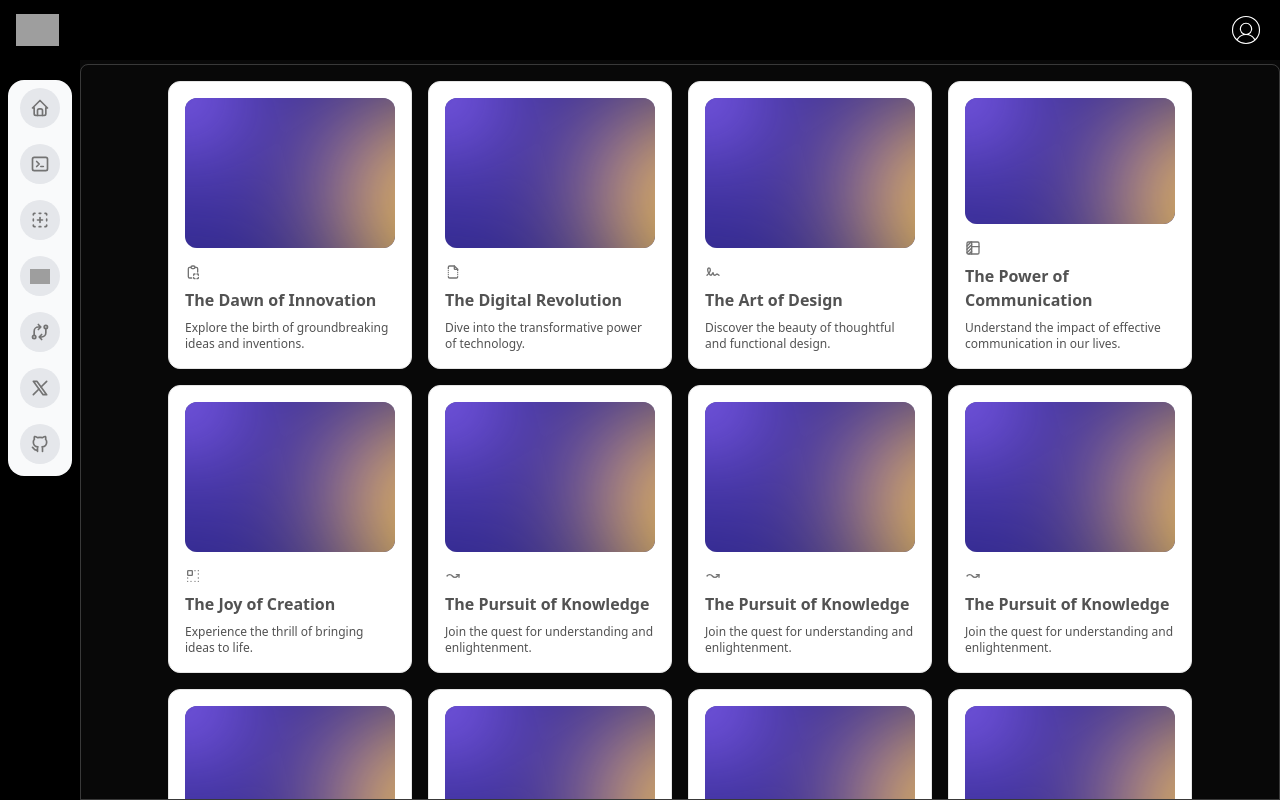
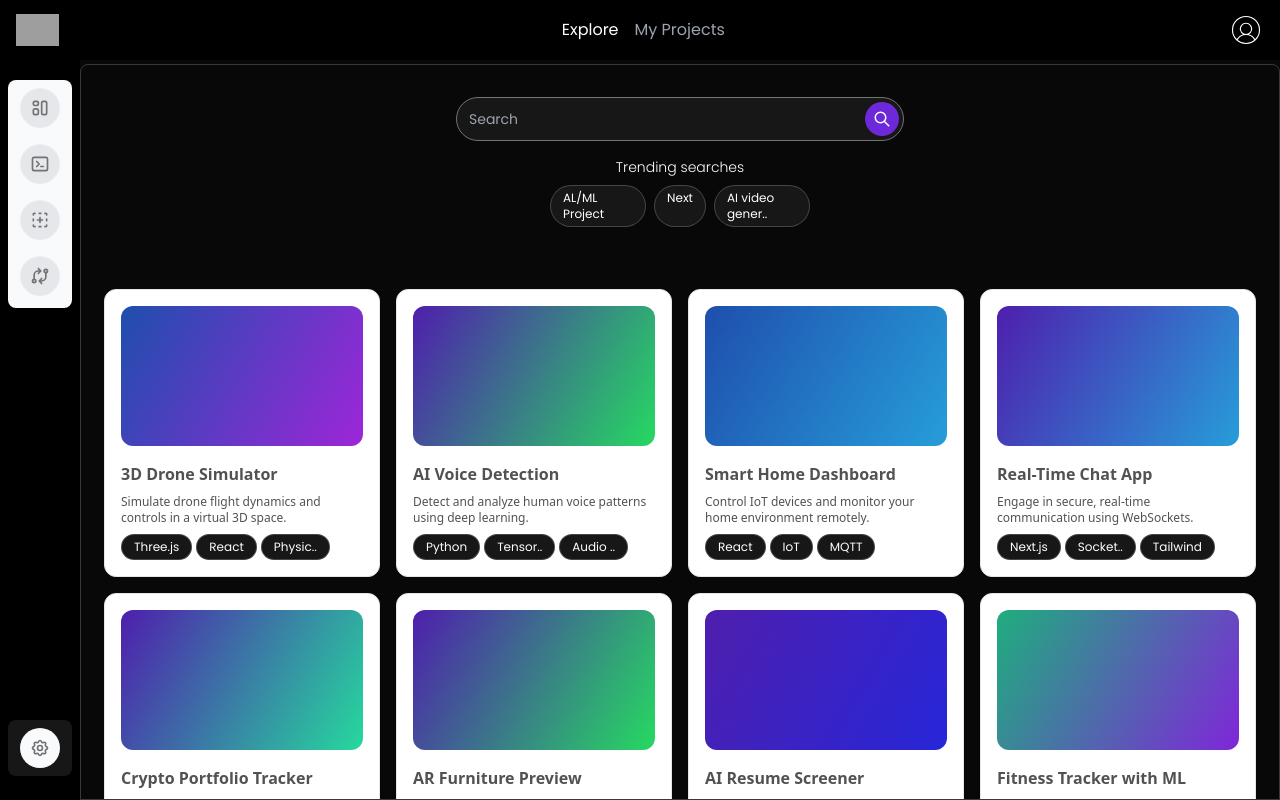
Before and after one commit to FSBM/zen-web, a React (Vite) app: page /Dashboard in a window 1280 px wide. Built offline with nearby package versions, Linux system fonts and the light colour scheme; grey boxes are pictures that could not be loaded.

Commit message:
feat: Enhance Dashboard with SearchInput and dynamic BentoGrid items; add animations and styling improvements

```diff
--- a/src/App.css
+++ b/src/App.css
@@ -29,3 +29,19 @@ button{
 .mainLayout{
   overflow: hidden !important;
 }
+
+.card-bg-animate {
+  animation: bgAnimate 1s ease infinite;
+}
+
+@keyframes bgAnimate {
+  0% {
+    background-position: 0% 50%;
+  }
+  50% {
+    background-position: 100% 50%;
+  }
+  100% {
+    background-position: 0% 50%;
+  }
+}
--- a/src/components/MainLayout/MainLayout.tsx
+++ b/src/components/MainLayout/MainLayout.tsx
@@ -2,18 +2,18 @@ import crewo_icon from "../../assets/crewo_icon.svg";
 import UserDropdown from "../UserDropdown";
 import { FloatingDock } from "../ui/floatingDock";
 import {
-  IconBrandGithub,
-  IconBrandX,
   IconExchange,
-  IconHome,
   IconNewSection,
   IconTerminal2,
+  IconLayout,
+  IconSettings
 } from "@tabler/icons-react";
+import TopOptions from "../ui/TopOptions";
 
 const links = [
   {
     title: "Home",
-    icon: <IconHome className="h-full w-full text-neutral-500 dark:text-neutral-300" />,
+    icon: <IconLayout className="h-full w-full text-neutral-500 dark:text-neutral-300" />,
     href: "#",
   },
   {
@@ -27,29 +27,8 @@ const links = [
     href: "#",
   },
   {
-    title: "Aceternity UI",
-    icon: (
-      <img
-        src="https://assets.aceternity.com/logo-dark.png"
-        className="w-5 h-5 object-contain"
-        alt="Aceternity Logo"
-      />
-    ),
-    href: "#",
-  },
-  {
     title: "Changelog",
     icon: <IconExchange className="h-full w-full text-neutral-500 dark:text-neutral-300" />,
-    href: "#",
-  },
-  {
-    title: "Twitter",
-    icon: <IconBrandX className="h-full w-full text-neutral-500 dark:text-neutral-300" />,
-    href: "#",
-  },
-  {
-    title: "GitHub",
-    icon: <IconBrandGithub className="h-full w-full text-neutral-500 dark:text-neutral-300" />,
     href: "#",
   },
 ];
@@ -59,11 +38,27 @@ export default function MainLayout({ children }: { children: React.ReactNode })
     <div className="flex h-screen w-screen overflow-hidden bg-[#080808] text-white relative">
       <header className="fixed top-0 left-0 right-0 z-50 bg-black px-4 py-3 flex justify-between items-center">
         <img src={crewo_icon} alt="Crewo Logo" className="h-8 w-auto" />
+        <TopOptions
+          OptionList={[
+            { title: "Explore", href: "/Explore" },
+            { title: "My Projects", href: "/MyProjects" },
+          ]}
+        />
         <UserDropdown Items={[{ DropDownItems: "Profile", toPage: "./Page" }]} />
       </header>
 
-      <aside className="fixed top-0 left-0 z-40 w-20 h-full pt-20 bg-black ">
+      <aside className="fixed top-0 left-0 z-40 w-20 h-full pt-20 bg-black">
         <FloatingDock items={links} />
+        <div className="bottom-6 absolute w-full flex flex-col items-center justify-center gap-4">
+          <div className="flex flex-col items-center justify-center  bg-neutral-900 px-2 py-2 w-16 rounded-lg">
+            <a
+              href="#"
+              className="flex h-10 w-10 items-center justify-center rounded-full border border-white/20 bg-gray-50 dark:bg-neutral-800 hover:scale-105 transition duration-200 ease-in-out"
+            >
+              <IconSettings className="h-5 w-5 text-neutral-500 dark:text-neutral-400" />
+            </a>
+          </div>
+        </div>
       </aside>
 
       <main className="flex-1 ml-20 mt-16 overflow-hidden ">
--- a/src/components/UserDropdown.tsx
+++ b/src/components/UserDropdown.tsx
@@ -38,10 +38,10 @@ function UserDropdown({Items} : {Items:UserDropdownProps[]} ): JSX.Element {
             <motion.div
             initial={{ opacity: 0, x: 100 }}
             animate={{ opacity: isOpen ? 1 : 0, x: isOpen ? 0 : 100 }}
-            transition={{ duration: 0.5, ease: "easeInOut" }}
+            transition={{ duration: 0.3, ease: "easeInOut" }}
                 className={`absolute right-1 top-[50px] z-10 border-[1px]
                     border-[#7B7575] backdrop-blur-sm divide-y
-                    divide-[#7B7575] rounded-lg shadow-sm w-44 transition-all ease-in-out duration-300 `}
+                    divide-[#7B7575] rounded-lg shadow-sm w-44 `}
             >
                     {DropItems.length>0 && DropItems.map((item, index) => (
                         <button className='text-white p-2 text-sm' key={index} onClick={()=>handleDropClick(item.toPage)}>{item.DropDownItems}</button>
--- /dev/null
+++ b/src/components/ui/TopOptions.tsx
@@ -0,0 +1,28 @@
+
+interface OptionListItem {
+    title: string;
+    href: string;
+}
+
+
+export default function TopOptions({OptionList}:{OptionList:OptionListItem[]})
+{
+
+    return(
+        <div className="flex flex-col gap-4">
+            <div className="flex flex-row gap-4">
+                {OptionList.map((item, index) => (
+                    <a
+                        key={index}
+                        href={item.href}
+                        className="flex items-center justify-center text-md text-gray-400 hover:text-violet-400 transition duration-200 ease-in-out"
+                        style={item.href === '/Explore'  ? { color: 'white' } : {}}
+
+                    >
+                        {item.title}
+                    </a>
+                ))}
+            </div>
+        </div>
+    )
+}
--- a/src/components/ui/bentoGrids.tsx
+++ b/src/components/ui/bentoGrids.tsx
@@ -10,7 +10,7 @@ export const BentoGrid = ({
   return (
     <div
       className={cn(
-        "mx-auto grid max-w-[95%] grid-cols-1  gap-4 md:auto-rows-[18rem] md:grid-cols-4",
+        "mx-auto grid cursor-pointer max-w-[100%] grid-cols-1  gap-4 md:auto-rows-[18rem] md:grid-cols-2 lg:grid-cols-4",
         className,
       )}
     >
@@ -24,30 +24,38 @@ export const BentoGridItem = ({
   title,
   description,
   header,
-  icon,
+  openRoles,
 }: {
   className?: string;
   title?: string | React.ReactNode;
   description?: string | React.ReactNode;
   header?: React.ReactNode;
-  icon?: React.ReactNode;
+  openRoles?:string[];
 }) => {
   return (
     <div
       className={cn(
-        "group/bento shadow-input row-span-1 flex flex-col justify-between space-y-4 rounded-xl border border-neutral-200 bg-white p-4 transition duration-200 hover:shadow-xl dark:border-white/[0.2] dark:bg-black dark:shadow-none",
+        "group/bento shadow-input row-span-1 flex flex-col justify-between space-y-4 rounded-xl border border-neutral-200 bg-white p-4 transition-all duration-200 ease-in hover:border-violet-400 hover:shadow-violet-400 dark:border-white/[0.2] dark:bg-black dark:shadow-none hover:scale-[101%]",
         className,
       )}
     >
 
       {header}
-      <div className="transition duration-200 group-hover/bento:translate-x-2">
-        {icon}
-        <div className="mt-2 mb-2 font-sans font-bold text-neutral-600 dark:text-neutral-200">
+      <div className="transition duration-200">
+        {/* {icon} */}
+        <div className="mt-0 mb-2 font-sans font-bold text-neutral-600 dark:text-neutral-200">
           {title}
         </div>
-        <div className="font-sans text-xs font-normal text-neutral-600 dark:text-neutral-300">
+        <div className="font-sans mb-2 text-xs font-normal text-neutral-600 dark:text-neutral-300">
           {description}
+        </div>
+        <div className="flex gap-1">
+         {openRoles && openRoles.slice(0, 3).map((item: string, idx: number) => (
+        <div className="rounded-full border border-white/20 bg-neutral-900 p-1 text-xs px-3 max-w-24" key={idx}>
+          {item.length > 8 ? item.slice(0,6) + ".." : item.slice(0, 8)}
+        </div>
+         ))}
+
         </div>
       </div>
     </div>
--- a/src/components/ui/floatingDock.tsx
+++ b/src/components/ui/floatingDock.tsx
@@ -17,6 +17,7 @@ export const FloatingDock = ({
   items,
   desktopClassName,
   mobileClassName,
+
 }: {
   items: { title: string; icon: React.ReactNode; href: string }[];
   desktopClassName?: string;
@@ -95,7 +96,7 @@ const FloatingDockDesktop = ({
   return (
     <motion.div
       className={cn(
-        "mx-auto w-16 flex flex-col pt-2 items-center justify-center gap-4 rounded-2xl bg-gray-50 px-4 pb-3 md:flex dark:bg-neutral-900",
+        "mx-auto w-16  flex flex-col pt-2 items-center justify-center gap-4 rounded-lg bg-gray-50 px-4 pb-3 md:flex dark:bg-neutral-900",
         className,
       )}
     >
@@ -110,6 +111,7 @@ function IconContainer({
   title,
   icon,
   href,
+
 }: {
   title: string;
   icon: React.ReactNode;
@@ -122,10 +124,10 @@ function IconContainer({
       <motion.div
         onMouseEnter={() => setHovered(true)}
         onMouseLeave={() => setHovered(false)}
-        className="relative flex aspect-square items-center justify-center rounded-full bg-gray-200 dark:bg-neutral-800"
+        className="relative flex aspect-square items-center justify-center rounded-full bg-gray-200 dark:bg-neutral-800 border border-white/20"
         animate={{
-          width: hovered ? 80 : 40,
-          height: hovered ? 80 : 40,
+          width: hovered ? 60 : 40,
+          height: hovered ? 60 : 40,
         }}
         transition={{ type: "spring", stiffness: 150, damping: 12 }}
       >
@@ -135,7 +137,7 @@ function IconContainer({
               initial={{ opacity: 0, y: 10 }}
               animate={{ opacity: 1, y: 0 }}
               exit={{ opacity: 0, y: 10 }}
-              className="absolute left-1/2 bottom-full mb-2 -translate-x-1/2 w-fit rounded-md border border-gray-200 bg-gray-100 px-2 py-1 text-xs whitespace-pre text-neutral-700 dark:border-neutral-900 dark:bg-neutral-800 dark:text-white z-10"
+              className="absolute  left-1/2 bottom-full  -translate-x-1/2 w-fit rounded-md border border-gray-200 bg-gray-100 px-2 py-1 text-xs whitespace-pre text-neutral-700 dark:border-neutral-900 dark:bg-neutral-800 dark:text-white z-10"
             >
               {title}
             </motion.div>
--- /dev/null
+++ b/src/components/ui/searchComponent.tsx
@@ -0,0 +1,45 @@
+'use client';
+
+import { useState } from 'react';
+import { IconSearch } from '@tabler/icons-react';
+
+export default function SearchInput({ placeholder, trendingSearches }: { placeholder: string, trendingSearches:string[] }) {
+//   const router = useRouter();
+  const [query, setQuery] = useState('');
+
+  const handleSearch = (e: React.FormEvent) => {
+    e.preventDefault();
+    if (query.trim()) {
+    //   router.push(`/search?q=${encodeURIComponent(query)}`);
+    }
+  };
+
+  return (
+    <form onSubmit={handleSearch} className="w-full max-w-md">
+        <div
+        className="w-full flex px-1 py-1 rounded-full focus:outline-none border-[1px] border-neutral-500 bg-neutral-900
+        hover:border-violet-400 hover:bg-black transition-all duration-200 ease-in-out">
+      <input
+        type="text"
+        placeholder={placeholder}
+        value={query}
+        onChange={(e) => setQuery(e.target.value)}
+        className='border-none w-full ml-2 text-sm  font-normal'
+      />
+      <button className=' rounded-full bg-violet-700 p-2'>
+        <IconSearch size={18} />
+      </button>
+      </div>
+      <div className='mt-4'>
+        <h2 className='text-center font-light text-sm'>Trending searches</h2>
+        <div className='flex gap-2 justify-center mt-2'>
+        {trendingSearches && trendingSearches.slice(0, 3).map((item: string, idx: number) => (
+        <div className="rounded-full border border-white/20 bg-neutral-900 p-1 text-xs px-3 max-w-24" key={idx}>
+          {item.length > 15 ? item.slice(0,14) + ".." : item.slice(0, 15)}
+        </div>
+         ))}
+         </div>
+      </div>
+    </form>
+  );
+}
--- a/src/pages/Dashboard.tsx
+++ b/src/pages/Dashboard.tsx
@@ -1,143 +1,187 @@
-import React, { useEffect } from "react";
 import { BentoGrid, BentoGridItem } from "../components/ui/bentoGrids";
-import {
-  IconArrowWaveRightUp,
-  IconBoxAlignTopLeft,
-  IconClipboardCopy,
-  IconFileBroken,
-  IconSignature,
-  IconTableColumn,
-} from "@tabler/icons-react";
 import MainLayout from "../components/MainLayout/MainLayout";
-import {
-  BackgroundGradientAnimation,
-  BackgroundGradients,
-  secondaryColors,
-  teritiaryColors,
-  fifthColors,
-  fourthColors,
-  firstColors,
-} from "../components/ui/background-gradient-animation";
+import { useRef, useEffect } from "react";
+import SearchInput from "../components/ui/searchComponent";
 
-type SkeletonProps = {
-  BackgroundGradientsStart: string;
-  firstColor: string;
-  secondColor: string;
-  thirdColor: string;
-  fourthColor: string;
-  fifthColor: string;
-};
 
-const Skeleton: React.FC<SkeletonProps> = ({
-  BackgroundGradientsStart,
-  fifthColor,
-  firstColor,
-  secondColor,
-  thirdColor,
-  fourthColor,
-}) => (
-  <div className="flex flex-1 w-full h-full min-h-[6rem] max-h-[100px] md:max-h-[200px] rounded-xl bg-gradient-to-br from-neutral-200 dark:from-neutral-900 dark:to-neutral-800 to-neutral-100 overflow-hidden">
-    <BackgroundGradientAnimation
-      gradientBackgroundStart={BackgroundGradientsStart}
-      gradientBackgroundEnd={BackgroundGradientsStart}
-      fifthColor={fifthColor}
-      firstColor={firstColor}
-      secondColor={secondColor}
-      thirdColor={thirdColor}
-      fourthColor={fourthColor}
-    />
-  </div>
-);
-
-function getRandomGradientProps() {
-  return {
-    BackgroundGradientsStart:BackgroundGradients[Math.floor(Math.random() * BackgroundGradients.length)],
-    BackgroundGradients: BackgroundGradients[Math.floor(Math.random() * BackgroundGradients.length)],
-    firstColor: firstColors[Math.floor(Math.random() * firstColors.length)],
-    secondColor: secondaryColors[Math.floor(Math.random() * secondaryColors.length)],
-    thirdColor: teritiaryColors[Math.floor(Math.random() * teritiaryColors.length)],
-    fourthColor: fourthColors[Math.floor(Math.random() * fourthColors.length)],
-    fifthColor: fifthColors[Math.floor(Math.random() * fifthColors.length)],
-  };
-}
-
-function createItem(
-  title: string,
-  description: string,
-  icon: JSX.Element,
-) {
-  const gradientProps =  getRandomGradientProps() ;
-  return {
-    title,
-    description,
-    icon,
-    header: <Skeleton
-      BackgroundGradientsStart={gradientProps.BackgroundGradientsStart}
-      firstColor={gradientProps.firstColor}
-      secondColor={gradientProps.secondColor}
-      thirdColor={gradientProps.thirdColor}
-      fourthColor={gradientProps.fourthColor}
-      fifthColor={gradientProps.fifthColor}
-    />,
-  };
-}
-
-const items = [
-  createItem(
-    "The Dawn of Innovation",
-    "Explore the birth of groundbreaking ideas and inventions.",
-    <IconClipboardCopy className="h-4 w-4 text-neutral-500" />
-  ),
-  createItem(
-    "The Digital Revolution",
-    "Dive into the transformative power of technology.",
-    <IconFileBroken className="h-4 w-4 text-neutral-500" />
-  ),
-  createItem(
-    "The Art of Design",
-    "Discover the beauty of thoughtful and functional design.",
-    <IconSignature className="h-4 w-4 text-neutral-500" />
-  ),
-  createItem(
-    "The Power of Communication",
-    "Understand the impact of effective communication in our lives.",
-    <IconTableColumn className="h-4 w-4 text-neutral-500" />
-  ),
-  createItem(
-    "The Joy of Creation",
-    "Experience the thrill of bringing ideas to life.",
-    <IconBoxAlignTopLeft className="h-4 w-4 text-neutral-500" />
-  ),
-];
-
-for (let i = 0; i < 10; i++) {
-  items.push(
-    createItem(
-      "The Pursuit of Knowledge",
-      "Join the quest for understanding and enlightenment.",
-      <IconArrowWaveRightUp className="h-4 w-4 text-neutral-500" />,
-    )
-  );
-}
 
   export function Dashboard() {
     return (
+      <>
         <div className="w-full h-full overflow-hidden">
-      <MainLayout>
+          <MainLayout >
             <div>
-          <BentoGrid className="mx-auto max-w-[80vw]">
+              <div className="flex flex-col justify-start mt-4 items-center h-48">
+                <SearchInput
+                  placeholder="Search"
+                  trendingSearches={["AL/ML Project","Next","AI video generation","ML Projects"]}
+                />
+
+              </div>
+              <BentoGrid className="mx-auto max-w-[90vw]">
                 {items.map((item, i) => (
                   <BentoGridItem
                     key={i}
                     title={item.title}
                     description={item.description}
                     header={item.header}
-                icon={item.icon}
+                    openRoles={item.openRoles}
                   />
                 ))}
               </BentoGrid>
             </div>
           </MainLayout>
         </div>
+      </>
     );
   }
+  const getRandomGradient = () => {
+    const blueVioletHues = [220, 240, 260, 270, 280, 190, 200, 140, 160];
+    const color1 = `hsl(${blueVioletHues[Math.floor(Math.random() * blueVioletHues.length)]}, 70%, 40%)`;
+    const color2 = `hsl(${blueVioletHues[Math.floor(Math.random() * blueVioletHues.length)]}, 70%, 50%)`;
+    return `linear-gradient(120deg, ${color1}, ${color2})`;
+  };
+
+  const Skeleton = () => {
+    const ref = useRef<HTMLDivElement>(null);
+
+    useEffect(() => {
+      const el = ref.current;
+      if (!el) return;
+
+      el.style.background = getRandomGradient();
+      el.classList.add('card-bg-animate')
+      el.animate(
+        [
+          { backgroundPosition: "0% 50%" },
+          { backgroundPosition: "100% 50%" },
+          { backgroundPosition: "0% 50%" },
+        ],
+        {
+          duration: 2000 + Math.random() * 2000,
+          iterations: Infinity,
+          direction: "alternate",
+        }
+      );
+    }, []);
+
+    return (
+      <div
+        ref={ref}
+        className="flex hover:bg-blend-normal transition-all ease-in-out duration-200 flex-1 w-full h-full min-h-[6rem] max-h-[100px] md:max-h-[200px] rounded-xl overflow-hidden card-bg-animate"
+        style={{
+          backgroundSize: "200% 200%",
+        }}
+      ></div>
+    );
+  };
+  const items = [
+    {
+      title: "3D Drone Simulator",
+      description: "Simulate drone flight dynamics and controls in a virtual 3D space.",
+      header: <Skeleton />,
+      openRoles: ["Three.js", "React", "Physics.js", "TypeScript"],
+    },
+    {
+      title: "AI Voice Detection",
+      description: "Detect and analyze human voice patterns using deep learning.",
+      header: <Skeleton />,
+      openRoles: ["Python", "TensorFlow", "Audio Processing", "React"],
+    },
+    {
+      title: "Smart Home Dashboard",
+      description: "Control IoT devices and monitor your home environment remotely.",
+      header: <Skeleton />,
+      openRoles: ["React", "IoT", "MQTT", "Node.js"],
+    },
+    {
+      title: "Real-Time Chat App",
+      description: "Engage in secure, real-time communication using WebSockets.",
+      header: <Skeleton />,
+      openRoles: ["Next.js", "Socket.IO", "Tailwind", "MongoDB"],
+    },
+    {
+      title: "Crypto Portfolio Tracker",
+      description: "Track crypto prices and visualize your investments.",
+      header: <Skeleton />,
+      openRoles: ["React", "CoinGecko API", "Chart.js", "Redux"],
+    },
+    {
+      title: "AR Furniture Preview",
+      description: "Preview furniture in your room using augmented reality.",
+      header: <Skeleton />,
+      openRoles: ["Three.js", "React", "AR.js", "WebXR"],
+    },
+    {
+      title: "AI Resume Screener",
+      description: "Automatically evaluate resumes based on job requirements.",
+      header: <Skeleton />,
+      openRoles: ["Python", "NLP", "Flask", "React"],
+    },
+    {
+      title: "Fitness Tracker with ML",
+      description: "Analyze workout performance using motion data and machine learning.",
+      header: <Skeleton />,
+      openRoles: ["React Native", "TensorFlow", "Python", "Wearable SDKs"],
+    },
+    {
+      title: "Live Code Collaboration",
+      description: "Work together on code projects with live editing and Git support.",
+      header: <Skeleton />,
+      openRoles: ["React", "Monaco Editor", "Firebase", "WebRTC"],
+    },
+    {
+      title: "AI Chatbot Assistant",
+      description: "An intelligent virtual assistant to automate common tasks.",
+      header: <Skeleton />,
+      openRoles: ["Python", "LLMs", "LangChain", "React"],
+    },
+    {
+      title: "3D Product Configurator",
+      description: "Let users customize products with real-time 3D visuals.",
+      header: <Skeleton />,
+      openRoles: ["Three.js", "React", "TypeScript", "Zustand"],
+    },
+    {
+      title: "Remote Learning Platform",
+      description: "Create a space for interactive and virtual learning experiences.",
+      header: <Skeleton />,
+      openRoles: ["Next.js", "LiveKit", "Tailwind", "PostgreSQL"],
+    },
+    {
+      title: "Gesture Recognition System",
+      description: "Control systems using hand gestures with computer vision.",
+      header: <Skeleton />,
+      openRoles: ["OpenCV", "Python", "TensorFlow", "React"],
+    },
+    {
+      title: "AI Art Generator",
+      description: "Generate creative artworks from prompts using AI.",
+      header: <Skeleton />,
+      openRoles: ["Stable Diffusion", "Python", "Next.js", "Replicate API"],
+    },
+    {
+      title: "Smart Traffic Monitor",
+      description: "Optimize urban traffic using real-time AI data analysis.",
+      header: <Skeleton />,
+      openRoles: ["Python", "Computer Vision", "Flask", "React"],
+    },
+    {
+      title: "Blockchain Voting System",
+      description: "Secure and transparent digital voting with blockchain.",
+      header: <Skeleton />,
+      openRoles: ["Solidity", "React", "Web3.js", "Ethereum"],
+    },
+    {
+      title: "Face-Based Attendance",
+      description: "Track attendance using facial recognition technology.",
+      header: <Skeleton />,
+      openRoles: ["Python", "Face Recognition", "OpenCV", "React"],
+    },
+    {
+      title: "Edge AI for Drones",
+      description: "Deploy AI models on drones for real-time decision-making.",
+      header: <Skeleton />,
+      openRoles: ["Python", "Edge Computing", "TensorFlow Lite", "C++"],
+    },
+  ];
```
Also changed, not shown: src/index.css (line endings or trailing spaces). Lines whose indentation alone changed are shown as unchanged.
